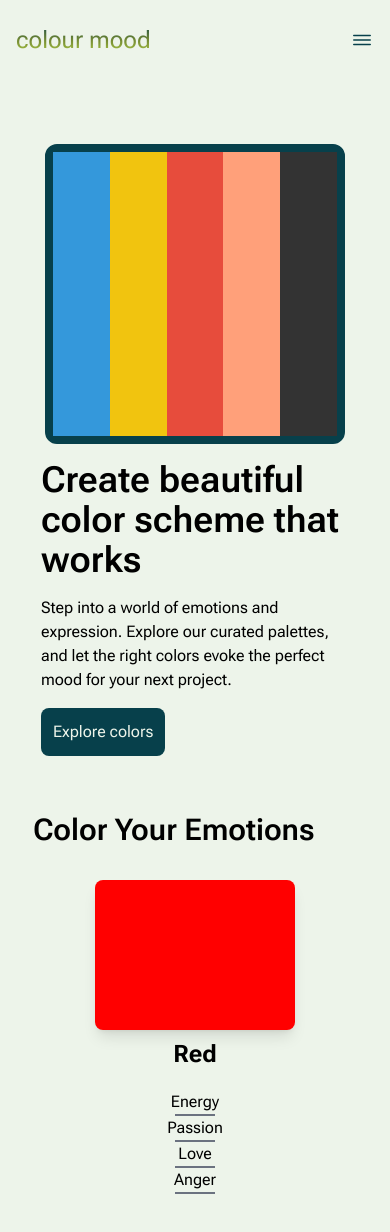
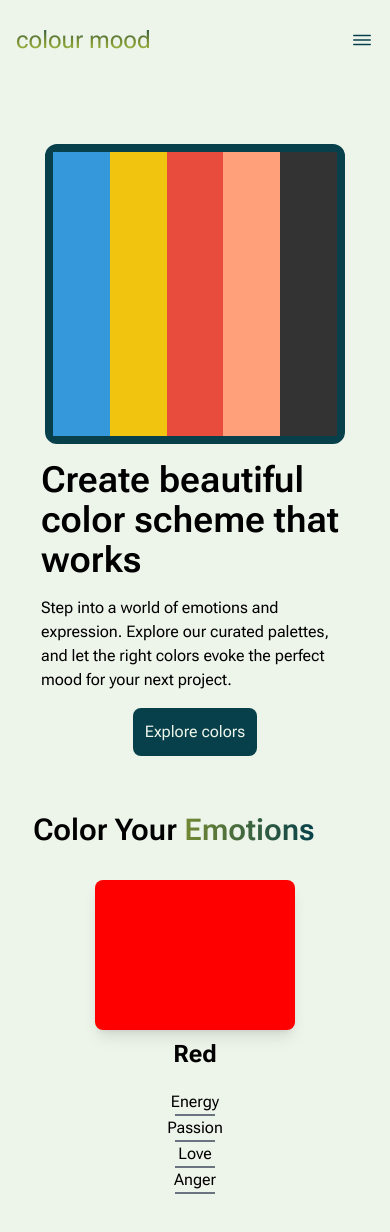
Before and after one commit to motuncoded/colourmood, a Next.js app: page / in a window 390 px wide. Shown: the top 1232 px of the page. Built offline with nearby package versions, Linux system fonts and the light colour scheme.

Commit message:
fix: change the responsive layout in color mood slider
I change the responsive layout in color mood slider

```diff
--- a/src/components/ColorMoodSlider.tsx
+++ b/src/components/ColorMoodSlider.tsx
@@ -31,7 +31,13 @@ const ColorMoodSlider: React.FC = () => {
 
   return (
     <div className="py-10">
-      <h2 className="text-3xl font-semibold">Color Your Emotions</h2>
+      <h2 className="text-3xl font-semibold">
+        {" "}
+        Color Your{" "}
+        <span className="bg-gradient-to-r from-[var(--dark-green)] to-[var(--primary-color)] bg-clip-text text-transparent">
+          Emotions
+        </span>
+      </h2>
       {selectedColor && (
         <div className="flex justify-between max-sm:flex-col max-sm:pt-4 max-md:flex-col">
           <div className="flex flex-col p-4 items-center">
@@ -61,7 +67,7 @@ const ColorMoodSlider: React.FC = () => {
             </h4>
           </div>
           <div>
-            <ul className="grid grid-cols-4 gap-2 max-sm:grid-cols-2 max-md:grid-cols-3 ">
+            <ul className="grid grid-cols-4 gap-2 max-sm:grid-cols-2 max-md:grid-cols-3 max-xl:grid-cols-2 ">
               {selectedColor.shades.map((shade, index) => (
                 <li
                   key={index}
--- a/src/components/Hero.tsx
+++ b/src/components/Hero.tsx
@@ -14,8 +14,8 @@ function Hero() {
 
   const router = useRouter();
   return (
-    <div className=" py-4 flex justify-around place-items-center  max-sm:flex-col-reverse max-md:justify-center max-md:flex-col-reverse max-xl:flex-col-reverse  max-lg:flex-col-reverse">
-      <div className="max-w-[620px] w-[calc(100% - 2rem)] max-sm:flex flex-col justify-center max-sm:max-w-[340px] max-sm:px-2 max-md:max-w-[440px] max-xl:max-w-[700px] max-lg:max-w-[700px]  px-1   max-xl:px-1 max ">
+    <div className=" py-4 flex justify-around items-center  max-sm:flex-col-reverse max-md:justify-center max-md:flex-col-reverse max-xl:flex-col-reverse  max-lg:flex-col-reverse">
+      <div className="max-w-[620px] w-[calc(100% - 2rem)] max-sm:flex flex-col justify-center items-center max-sm:max-w-[340px] max-sm:px-2  max-xl:max-w-[600px] max-lg:max-w-[700px]  px-1   max-xl:px-1 ">
         <h2 className="text-6xl font-semibold max-sm:text-4xl  ">
           Create beautiful color scheme that works
         </h2>
@@ -34,15 +34,15 @@ function Hero() {
           </button>
         </div>
       </div>
-      <div className="border-[8px] rounded-xl border-[var(--primary-color)]  w-[400px] h-[400px] flex my-4 max-sm:w-[300px] max-sm:h-[300px] max-lg:w-[550px] max-lg:h-[450px]  ">
+      <div className="border-[8px] rounded-xl border-[var(--primary-color)]  w-[400px] h-[400px] flex my-4 max-sm:w-[300px] max-sm:h-[300px]  max-xl:w-[500px] max-lg:w-[600px] max-lg:h-[450px]  ">
         {colors[currentIndex].colors.map((color, index) => (
           <div
             key={index}
             style={{
               backgroundColor: color.hex,
-              width: "200px",
               transition: "background-color 0.5s ease-in-out",
             }}
+            className="w-[200px] "
           ></div>
         ))}
       </div>
--- a/src/components/Mood.tsx
+++ b/src/components/Mood.tsx
@@ -53,7 +53,7 @@ const Mood: React.FC<MoodProps> = () => {
           {selectedMood}
         </span>
       </h2>
-      <div className="grid grid-cols-6 gap-4 my-8 max-sm:grid-cols-2 max-md:grid-cols-3 max-xl:grid-cols-3 items-center ">
+      <div className="grid grid-cols-6 gap-4 my-8 max-sm:grid-cols-2 max-md:grid-cols-2 max-xl:grid-cols-3 items-center ">
         {filteredColors.map((color: Color, index: number) => (
           <div
             key={index}
```
